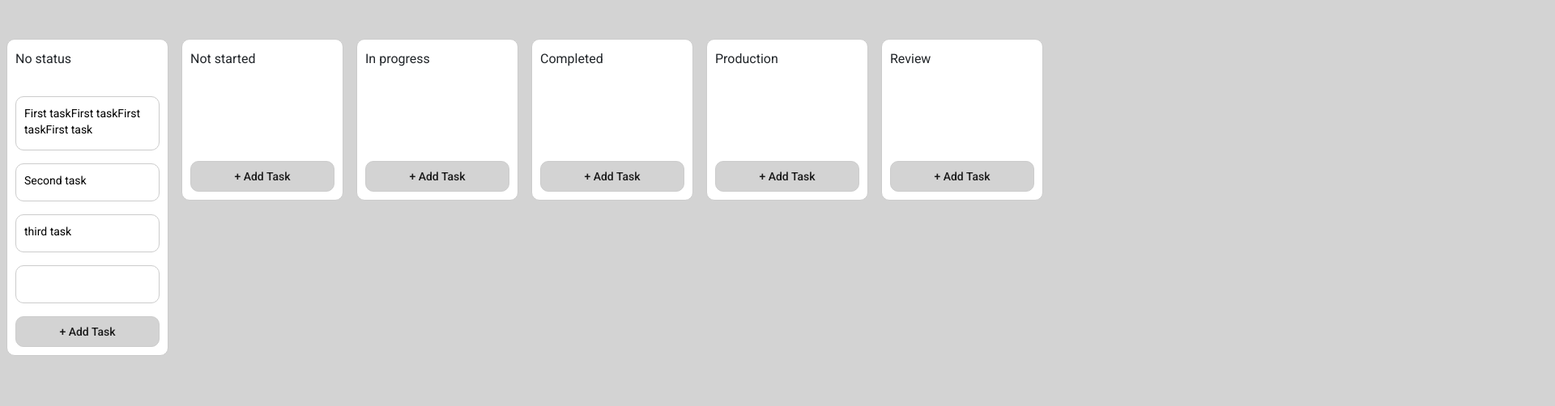
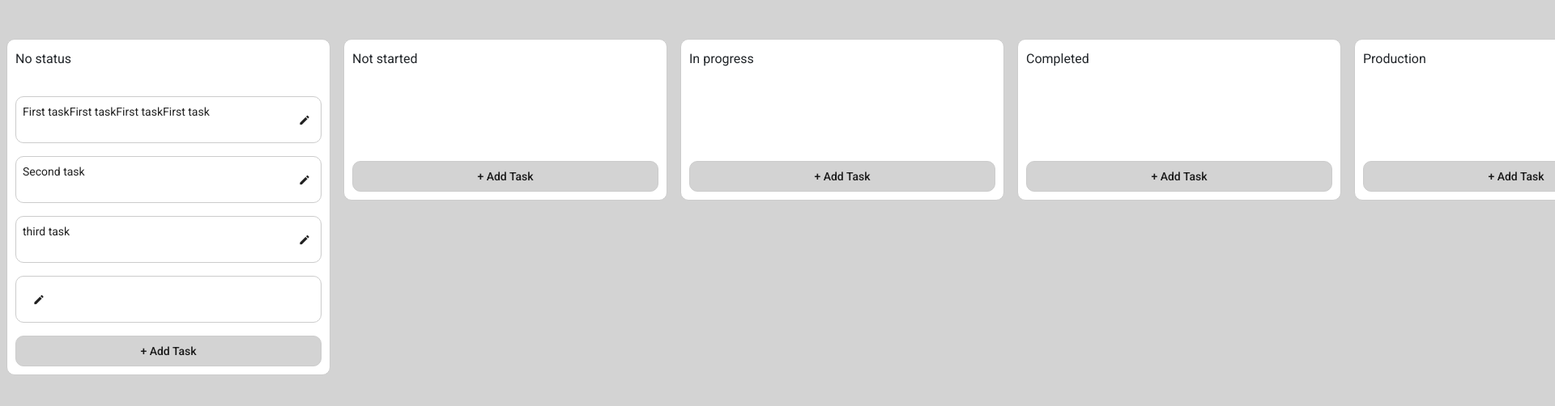
Before and after one commit to IRostom/angular-minimal-kanban-board, an Angular app: page / in a window 1280 px wide. Shown: the top 502 px of the page at 81% size, 1920 px wide, since content can reach past the window. Built offline with nearby package versions, Linux system fonts and the light colour scheme.

Commit message:
create standalone task card component

```diff
--- a/src/app/components/kanban-board/kanban-board.component.css
+++ b/src/app/components/kanban-board/kanban-board.component.css
@@ -1,6 +1,6 @@
 .kanban-row {
-  min-width: 200px;
-  max-width: 200px;
+  min-width: 400px;
+  max-width: 400px;
   height: 100%;
   border: solid 1px #ccc;
   border-radius: 10px;
@@ -13,29 +13,12 @@
   background: white;
 }
 
-.mat-card {
-  border: solid 1px #ccc;
-  border-radius: 10px;
-  box-shadow: none;
-  padding: 0;
-}
-
 .mat-flat-button {
   border: solid 1px #ccc;
   border-radius: 10px;
   background-color: lightgray;
 }
 
-textarea {
-  outline: none;
-  resize: none;
-  box-sizing: content-box;
-  background-color: inherit;
-  width: 95%;
-  height: 100%;
-  border-radius: 10px;
-  border: none;
-}
 
 .cdk-drag-preview {
   box-sizing: border-box;
@@ -52,10 +35,6 @@
   transition: transform 250ms cubic-bezier(0, 0, 0.2, 1);
 }
 
-/* .mat-card:last-child {
-  border: none;
-} */
-
 .example-list.cdk-drop-list-dragging .mat-card:not(.cdk-drag-placeholder) {
   transition: transform 250ms cubic-bezier(0, 0, 0.2, 1);
 }
--- a/src/app/components/kanban-board/kanban-board.component.html
+++ b/src/app/components/kanban-board/kanban-board.component.html
@@ -4,9 +4,10 @@
             <h3>{{rowKey}}</h3>
             <div cdkDropList class="tasks-list mb-3" [cdkDropListData]="boardModified[rowKey]"
                 (cdkDropListDropped)="drop($event)">
-                <mat-card class="mt-3 p-2" *ngFor="let task of boardModified[rowKey]" cdkDrag>
-                    <textarea cdkTextareaAutosize matInput>{{task.title}}</textarea>
-                </mat-card>
+                <div *ngFor="let task of boardModified[rowKey]">
+                    <app-task-card [task]=task>
+                    </app-task-card>
+                </div>
             </div>
             <button mat-flat-button class="w-100" (click)="addTask(rowKey)">+ Add Task</button>
         </div>
--- a/src/app/components/kanban-board/kanban-board.component.ts
+++ b/src/app/components/kanban-board/kanban-board.component.ts
@@ -3,8 +3,8 @@
   moveItemInArray,
   transferArrayItem,
 } from "@angular/cdk/drag-drop";
-import { Component, OnInit } from "@angular/core";
-import { Board, Task } from "src/app/interfaces/task";
+import { Component, ElementRef, OnInit, ViewChild } from "@angular/core";
+import { Board, Status, Task } from "src/app/interfaces/task";
 import { KanbanService } from "src/app/services/kanban.service";
 
 @Component({
@@ -16,6 +16,8 @@
   rowKeys: string[] = [];
   board: Board = null;
   boardModified = {};
+  editableTaskUid: string;
+  @ViewChild("task") taskCard: ElementRef;
   constructor(private kanban: KanbanService) {}
 
   ngOnInit(): void {
--- /dev/null
+++ b/src/app/components/task-card/task-card.component.css
@@ -0,0 +1,22 @@
+.mat-card {
+  border: solid 1px #ccc;
+  border-radius: 10px;
+  box-shadow: none;
+  padding: 0.5rem;
+  padding-right: 0;
+}
+
+textarea {
+  outline: none;
+  resize: none;
+  box-sizing: content-box;
+  background-color: inherit;
+  width: 95%;
+  height: 100%;
+  border-radius: 10px;
+  border: none;
+}
+
+.material-icons {
+  font-size: 15px;
+}
--- /dev/null
+++ b/src/app/components/task-card/task-card.component.html
@@ -0,0 +1,13 @@
+<mat-card class="mt-3 d-flex justify-content-between">
+    <div *ngIf="editableTask; else elseBlock">
+        <textarea (focusout)="save()" #taskCard cdkTextareaAutosize matInput>{{task.title}}</textarea>
+    </div>
+    <ng-template #elseBlock>
+        {{task.title}}
+    </ng-template>
+    <div>
+        <button (click)="editTask()" mat-icon-button aria-label="Example icon button with a vertical three dot icon">
+            <mat-icon>create</mat-icon>
+        </button>
+    </div>
+</mat-card>
--- /dev/null
+++ b/src/app/components/task-card/task-card.component.ts
@@ -0,0 +1,43 @@
+import {
+  AfterViewChecked,
+  AfterViewInit,
+  Component,
+  ElementRef,
+  Input,
+  OnInit,
+  ViewChild,
+} from "@angular/core";
+import { Task } from "src/app/interfaces/task";
+import { KanbanService } from "src/app/services/kanban.service";
+
+@Component({
+  selector: "app-task-card",
+  templateUrl: "./task-card.component.html",
+  styleUrls: ["./task-card.component.css"],
+})
+export class TaskCardComponent implements OnInit, AfterViewChecked {
+  editableTask: boolean;
+  @ViewChild("taskCard") taskCard: ElementRef;
+  @Input() task: Task;
+  @Input() status: string;
+
+  constructor(private kanban: KanbanService) {}
+
+  ngOnInit(): void {}
+  ngAfterViewChecked() {
+    if (this.editableTask) {
+      const element = this.taskCard.nativeElement;
+      element.focus();
+      element.setSelectionRange(element.value.length, element.value.length);
+    }
+  }
+
+  editTask() {
+    this.editableTask = true;
+  }
+
+  save() {
+    this.editableTask = false;
+    // TODO
+  }
+}
--- a/src/app/services/kanban.service.ts
+++ b/src/app/services/kanban.service.ts
@@ -1,7 +1,7 @@
 import { HttpClient } from "@angular/common/http";
 import { Injectable } from "@angular/core";
 import { BehaviorSubject, Observable } from "rxjs";
-import { Board } from "../interfaces/task";
+import { Board, Task } from "../interfaces/task";
 
 @Injectable({
   providedIn: "root",
@@ -10,6 +10,10 @@
   // Active board state
   private kanbanBoard: BehaviorSubject<Board> = new BehaviorSubject(null);
   kanbanBoard$ = this.kanbanBoard.asObservable();
+
+  // current Editable Task state
+  private editTask: BehaviorSubject<Task> = new BehaviorSubject(null);
+  editTask$ = this.editTask.asObservable();
 
   constructor(private http: HttpClient) {}
 
@@ -24,4 +28,10 @@
     this.kanbanBoard.next(board);
     // localStorage.setItem(board.title, JSON.stringify(board));
   }
+
+  // update board state
+  updateEditTask(task: Task) {
+    // console.log(task);
+    this.editTask.next(task);
+  }
 }
```
Also changed, not shown: src/app/app.module.ts (+5 -2 lines), 1 other file (tests, documents, lock files or other folders).
